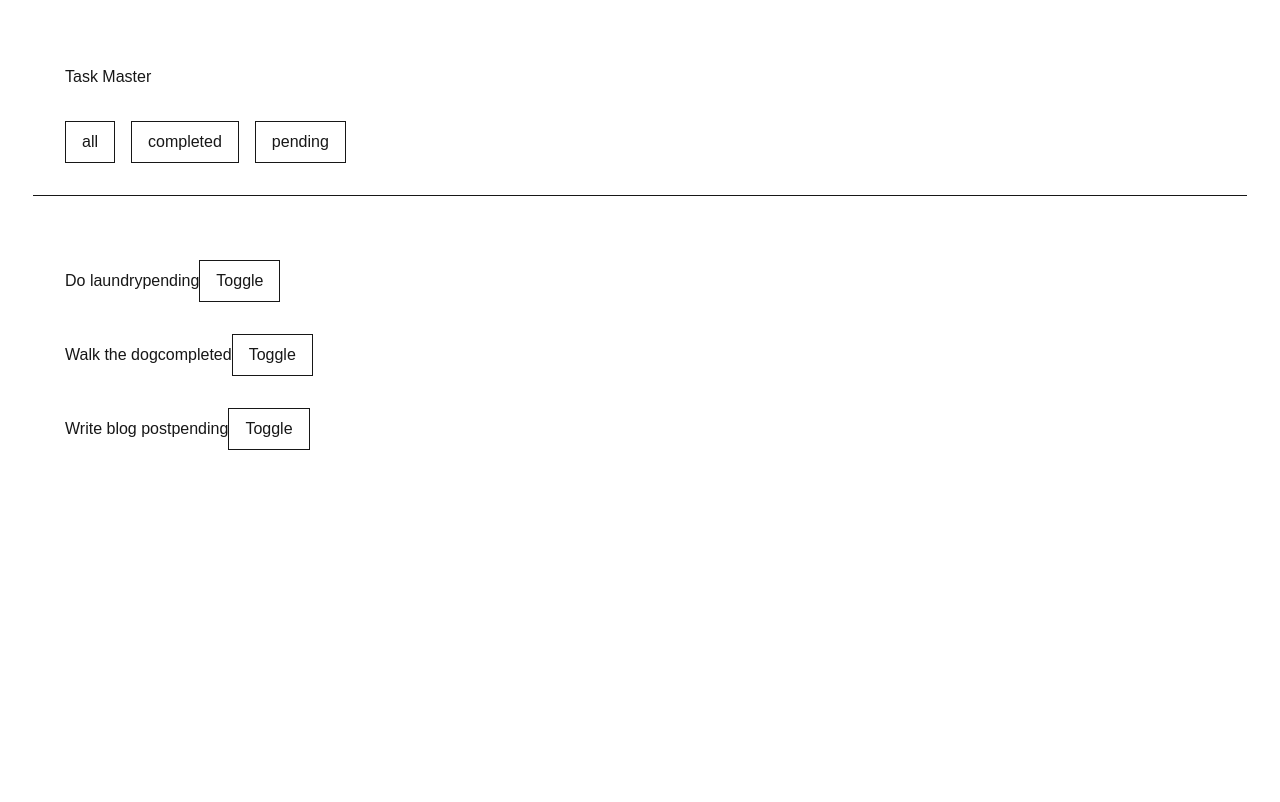
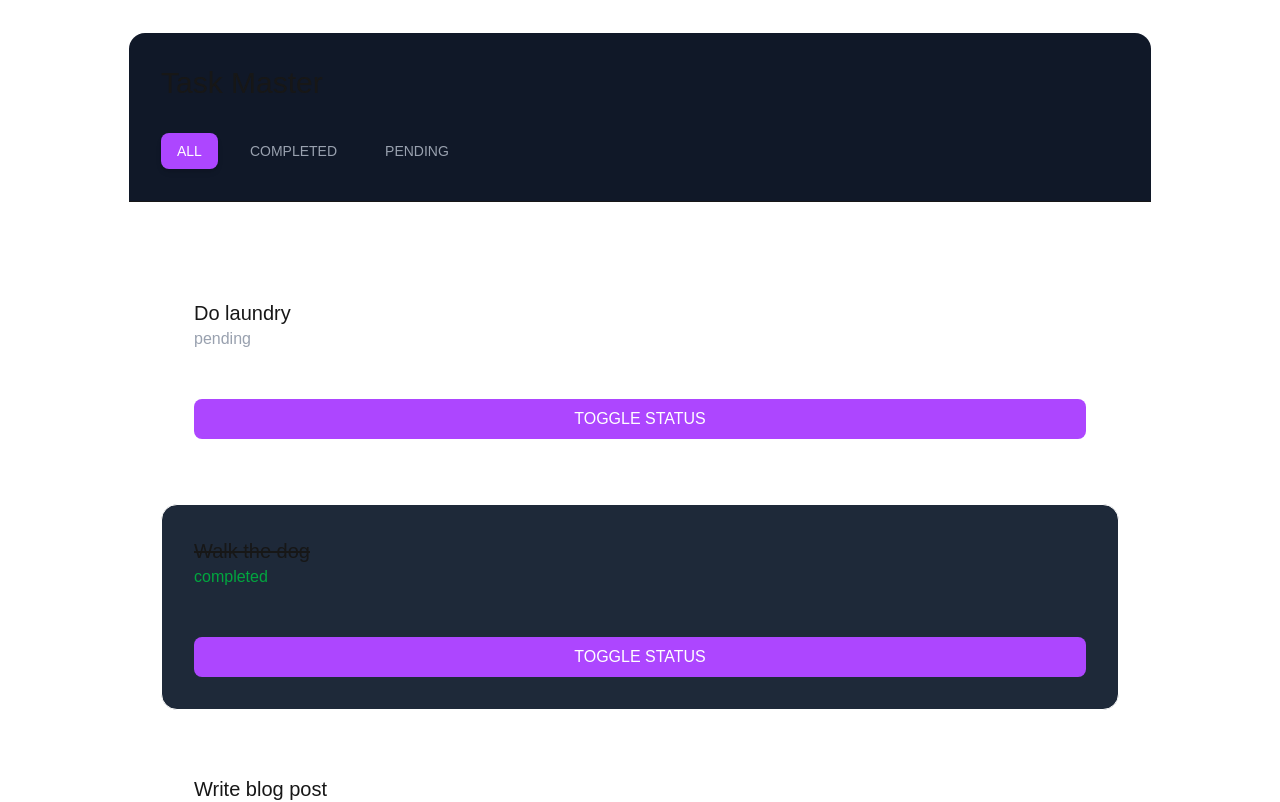
Before and after one commit to stephen-leisy/hardihood-todo-list, a Next.js app: page / in a window 1280 px wide. Shown: the top 802 px of the page. Built offline with nearby package versions, Linux system fonts and the light colour scheme.

Commit message:
Refactor and Styling.

```diff
--- /dev/null
+++ b/src/components/CardButton.tsx
@@ -0,0 +1,12 @@
+export const CardButton: React.FC<{
+  onClick: (id: number) => void;
+  label: string;
+  id: number;
+}> = ({ onClick, label, id }) => (
+  <button
+    onClick={() => onClick(id)}
+    className="px-4 py-2 uppercase rounded-lg bg-purple-500 text-white font-medium  transition hover:bg-purple-600 active:scale-98 cursor-pointer"
+  >
+    {label}
+  </button>
+);
--- /dev/null
+++ b/src/components/CardStatusText.tsx
@@ -0,0 +1,8 @@
+export const CardStatusText: React.FC<{
+  isCompleted: boolean;
+  status: string;
+}> = ({ isCompleted, status }) => (
+  <p className={` text-md ${isCompleted ? 'text-green-600' : 'text-gray-400'}`}>
+    {status}
+  </p>
+);
--- /dev/null
+++ b/src/components/FilterButton.tsx
@@ -0,0 +1,22 @@
+import { TaskStatusFilterOptions } from '@/enums/TaskFilters';
+
+export const FilterButton: React.FC<{
+  title: TaskStatusFilterOptions;
+  onClick: (title: TaskStatusFilterOptions) => void;
+  isActive: boolean;
+}> = ({ title, onClick, isActive }) => {
+  return (
+    <button
+      onClick={() => onClick(title)}
+      className={`px-4 py-2 rounded-lg text-sm uppercase transition
+        ${
+          isActive
+            ? 'bg-purple-500 text-white shadow-md'
+            : 'text-gray-400 hover:text-gray-100'
+        }
+        ${isActive ? 'cursor-auto' : 'cursor-pointer'}`}
+    >
+      {title}
+    </button>
+  );
+};
--- /dev/null
+++ b/src/components/HeaderWrapper.tsx
@@ -0,0 +1,7 @@
+export const HeaderWrapper: React.FC<{ children: React.ReactNode }> = ({
+  children,
+}) => (
+  <header className="border-b bg-gray-900 rounded-t-2xl p-8 flex flex-col gap-8">
+    {children}
+  </header>
+);
--- /dev/null
+++ b/src/components/TaskCard.tsx
@@ -0,0 +1,25 @@
+import { TaskTypes } from '@/types/TaskTypes';
+import { CardButton } from './CardButton';
+import { TaskStatusFilterOptions } from '@/enums/TaskFilters';
+import { CardStatusText } from './CardStatusText';
+
+export const TaskCard: React.FC<{
+  task: TaskTypes;
+  onClick: (id: number) => void;
+}> = ({ task, onClick }) => {
+  const { title, status, id } = task;
+  const isCompleted: boolean = status === TaskStatusFilterOptions.Completed;
+  return (
+    <div
+      className={`border border-white rounded-2xl p-8 flex flex-col gap-12 ${
+        isCompleted ? 'bg-gray-800' : 'black'
+      }`}
+    >
+      <div>
+        <p className={`text-xl ${isCompleted && 'line-through'}`}>{title}</p>
+        <CardStatusText isCompleted={isCompleted} status={status} />
+      </div>
+      <CardButton onClick={onClick} id={id} label="Toggle Status" />
+    </div>
+  );
+};
--- a/src/features/TaskList.tsx
+++ b/src/features/TaskList.tsx
@@ -1,5 +1,8 @@
 'use client';
 
+import { FilterButton } from '@/components/FilterButton';
+import { HeaderWrapper } from '@/components/HeaderWrapper';
+import { TaskCard } from '@/components/TaskCard';
 import { filterOptionsConfig } from '@/config/filterOptionsConfig';
 import { initialTasks } from '@/data/initialTasks';
 import { TaskStatusFilterOptions } from '@/enums/TaskFilters';
@@ -14,6 +17,7 @@ export const TaskList = () => {
     TaskStatusFilterOptions.All
   );
 
+  // handler to update filter change
   const handleFilterClick = (filter: TaskStatusFilterOptions) => {
     if (filter === TaskStatusFilterOptions.Completed)
       setCurrentFilter(TaskStatusFilterOptions.Completed);
@@ -22,7 +26,8 @@ export const TaskList = () => {
     else setCurrentFilter(TaskStatusFilterOptions.All);
   };
 
-  const handleTaskStatus = (id: number) => {
+  // Handler to update task status
+  const handleTaskStatusClick = (id: number) => {
     setTaskList(
       taskList.map((task) =>
         task.id === id
@@ -38,6 +43,7 @@ export const TaskList = () => {
     );
   };
 
+  // Listen for Filter and Task Status changes and rerender cards
   useEffect(() => {
     if (currentFilter === TaskStatusFilterOptions.All)
       setFilteredTaskList(taskList);
@@ -48,34 +54,28 @@ export const TaskList = () => {
   }, [currentFilter, taskList]);
 
   return (
-    <main className="w-screen p-8">
-      <div className="w-full border border-white rounded-2xl flex flex-col gap-8">
-        <header className="border-b p-8 flex flex-col gap-8">
-          <h2>Task Master</h2>
+    <main className="w-screen p-8 flex justify-center">
+      <div className="w-full border border-white rounded-2xl flex flex-col gap-8 lg:max-w-[1024px]">
+        <HeaderWrapper>
+          <p className="text-3xl">Task Master</p>
           <div className="flex gap-4">
             {filterOptionsConfig.map(({ id, title }) => (
-              <button
+              <FilterButton
                 key={id}
-                onClick={() => handleFilterClick(title)}
-                className="px-4 py-2 border cursor-pointer"
-              >
-                {title}
-              </button>
+                onClick={handleFilterClick}
+                title={title}
+                isActive={title === currentFilter}
+              />
             ))}
           </div>
-        </header>
+        </HeaderWrapper>
         <section className="p-8 flex flex-col gap-8">
-          {filteredTaskList?.map(({ title, id, status }) => (
-            <div key={id}>
-              {title}
-              {status}
-              <button
-                onClick={() => handleTaskStatus(id)}
-                className="px-4 py-2 border cursor-pointer"
-              >
-                Toggle
-              </button>
-            </div>
+          {filteredTaskList?.map((task) => (
+            <TaskCard
+              key={task.id}
+              task={task}
+              onClick={handleTaskStatusClick}
+            />
           ))}
         </section>
       </div>
```
